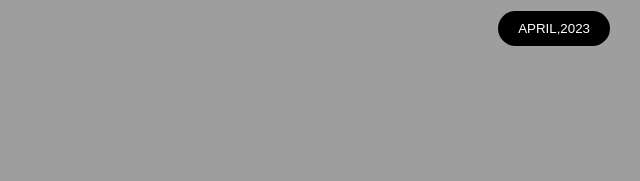
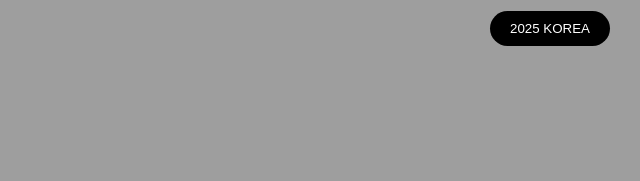
Before and after one commit to gogoringhye/3D_cyberfiction-1, a plain HTML site: page index.html in a window 1280 px wide. Shown: the top 181 px of the page, 640-1280 px from the left. Drawn offline with nearby package versions, Linux system fonts and the light colour scheme.

Commit message:
Update index.html

```diff
--- a/index.html
+++ b/index.html
@@ -12,7 +12,7 @@
 
     <div id="nav">
         <h3><b>CYBER</b> FICTION*</h3>
-        <button>APRIL,2023</button>
+        <button>2025 KOREA</button>
     </div>
     <div id="main">
         <div id="page">
```
